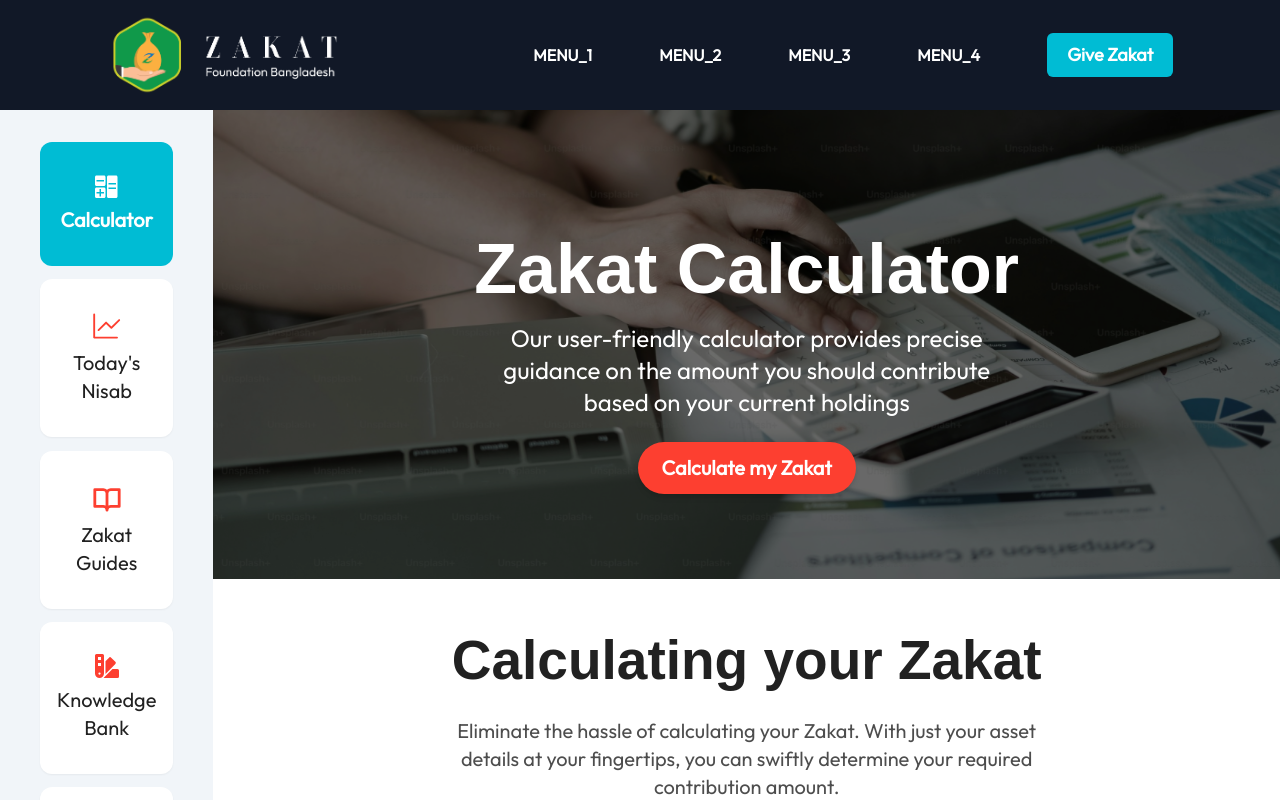
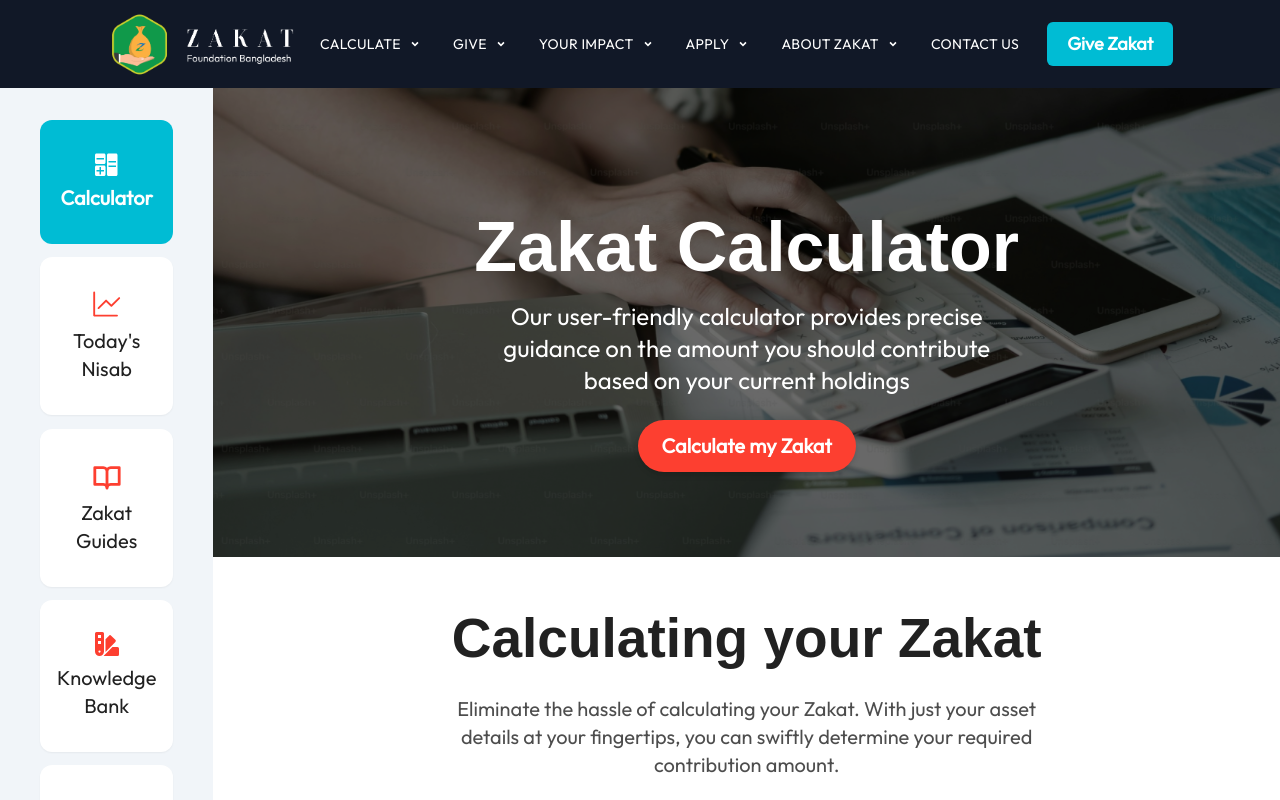
Before and after one commit to Shubhra-dev/Zakat-foundation, a React (Vite) app: page /calculate in a window 1280 px wide. Shown: the top 800 px of the page. Built offline with nearby package versions, Linux system fonts and the light colour scheme; a web font is replaced by a local one.

Commit message:
Your Impact full page with all sections, header revised with all dropdown menu,navigation added

```diff
--- a/src/App.jsx
+++ b/src/App.jsx
@@ -8,7 +8,7 @@ import AskQuestion from "./calculate/askQuestion/AskQuestion";
 import GiveZakat from "./give/giveZakat/GiveZakat";
 import Sadaqah from "./give/giveSadaqah/Sadaqah";
 import GivingFAQ from "./give/givingfaq/GivingFAQ";
-import ImpactSories from "./impact/impactStories/ImpactSories";
+import YourImpact from "./impact/impactStories/YourImpact";
 
 const router = createBrowserRouter([
   {
@@ -47,8 +47,8 @@ const router = createBrowserRouter([
         element: <GivingFAQ />,
       },
       {
-        path: "/impact_stories",
-        element: <ImpactSories />,
+        path: "/your_impact",
+        element: <YourImpact />,
       },
     ],
   },
--- a/src/calculate/CalculateLaoyout.jsx
+++ b/src/calculate/CalculateLaoyout.jsx
@@ -10,21 +10,29 @@ function CalculateLaoyout({ children, tab }) {
   return (
     <EqualHeightFlexContainer>
       <div className="w-1/6 bg-slate-100 px-10 pt-8 h-full flex-grow">
-        <MenuItem text={"Calculator"} active={tab === 1}>
+        <MenuItem text={"Calculator"} active={tab === 1} link={"calculate"}>
           <ImCalculator
             className={`text-2xl ${
               tab === 1 ? "text-primary" : "text-accentRed"
             }`}
           />
         </MenuItem>
-        <MenuItem text={"Today's Nisab"} active={tab === 2}>
+        <MenuItem
+          text={"Today's Nisab"}
+          active={tab === 2}
+          link={"todays_nisab"}
+        >
           <GoGraph
             className={`text-3xl ${
               tab === 2 ? "text-primary" : "text-accentRed"
             }`}
           />
         </MenuItem>
-        <MenuItem text={"Zakat Guides"} active={tab === 3}>
+        <MenuItem
+          text={"Zakat Guides"}
+          active={tab === 3}
+          link={"zakat_guides"}
+        >
           <PiBookOpenBold
             className={`text-3xl ${
               tab === 3 ? "text-primary" : "text-accentRed"
@@ -38,7 +46,11 @@ function CalculateLaoyout({ children, tab }) {
             }`}
           />
         </MenuItem>
-        <MenuItem text={"Ask a Question"} active={tab === 5}>
+        <MenuItem
+          text={"Ask a Question"}
+          active={tab === 5}
+          link={"ask_a_question"}
+        >
           <TbMessage2Question
             className={`text-2xl ${
               tab === 5 ? "text-primary" : "text-accentRed"
--- a/src/calculate/MenuItem.jsx
+++ b/src/calculate/MenuItem.jsx
@@ -1,6 +1,14 @@
-function MenuItem({ text, active, children }) {
+import { useNavigate } from "react-router-dom";
+
+function MenuItem({ text, active, children, link }) {
+  const navigate = useNavigate();
+  function handleClick() {
+    if (!link) return;
+    navigate(`/${link}`);
+  }
   return (
     <div
+      onClick={handleClick}
       className={`flex flex-col  justify-center items-center ${
         active
           ? "bg-accentCyan text-primary font-semibold"
--- a/src/give/GiveLayout.jsx
+++ b/src/give/GiveLayout.jsx
@@ -10,14 +10,18 @@ function GiveLayout({ children, tab }) {
   return (
     <EqualHeightFlexContainer>
       <div className="w-1/6 bg-slate-100 px-10 pt-8 h-full flex-grow">
-        <MenuItem text={"Give Zakat"} active={tab === 1}>
+        <MenuItem text={"Give Zakat"} active={tab === 1} link={"give_zakat"}>
           <FaHandHoldingDollar
             className={`text-2xl ${
               tab === 1 ? "text-primary" : "text-accentRed"
             }`}
           />
         </MenuItem>
-        <MenuItem text={"Give Sadaqah"} active={tab === 2}>
+        <MenuItem
+          text={"Give Sadaqah"}
+          active={tab === 2}
+          link={"give_sadaqah"}
+        >
           <FaHandHoldingMedical
             className={`text-3xl ${
               tab === 2 ? "text-primary" : "text-accentRed"
@@ -31,7 +35,7 @@ function GiveLayout({ children, tab }) {
             }`}
           />
         </MenuItem>
-        <MenuItem text={"Giving FAQ's"} active={tab === 4}>
+        <MenuItem text={"Giving FAQ's"} active={tab === 4} link={"giving_faq"}>
           <TbLocationQuestion
             className={`text-2xl ${
               tab === 4 ? "text-primary" : "text-accentRed"
--- a/src/impact/ImpactLayout.jsx
+++ b/src/impact/ImpactLayout.jsx
@@ -4,36 +4,36 @@ import MenuItem from "../calculate/MenuItem";
 import { PiFlowerBold } from "react-icons/pi";
 import { GiRecycle } from "react-icons/gi";
 import { TbSunLow } from "react-icons/tb";
-import { LuFileQuestion } from "react-icons/lu";
+import { LuHeartHandshake } from "react-icons/lu";
 
 function ImpactLayout({ children, tab }) {
   return (
     <EqualHeightFlexContainer>
       <div className="w-1/6 bg-slate-100 px-10 pt-8 h-full flex-grow">
-        <MenuItem text={"Impact Stories"} active={tab === 1}>
-          <PiFlowerBold
+        <MenuItem text={"Your Impact"} active={tab === 1} link={"your_impact"}>
+          <LuHeartHandshake
             className={`text-2xl ${
               tab === 1 ? "text-primary" : "text-accentRed"
             }`}
           />
         </MenuItem>
-        <MenuItem text={"How You Help"} active={tab === 2}>
-          <GiRecycle
-            className={`text-3xl ${
+        <MenuItem text={"Impact Stories"} active={tab === 2}>
+          <PiFlowerBold
+            className={`text-2xl ${
               tab === 2 ? "text-primary" : "text-accentRed"
             }`}
           />
         </MenuItem>
-        <MenuItem text={"The Need"} active={tab === 3}>
-          <TbSunLow
+        <MenuItem text={"How You Help"} active={tab === 3}>
+          <GiRecycle
             className={`text-3xl ${
               tab === 3 ? "text-primary" : "text-accentRed"
             }`}
           />
         </MenuItem>
-        <MenuItem text={"Giving FAQ's"} active={tab === 4}>
-          <LuFileQuestion
-            className={`text-2xl ${
+        <MenuItem text={"The Need"} active={tab === 4}>
+          <TbSunLow
+            className={`text-3xl ${
               tab === 4 ? "text-primary" : "text-accentRed"
             }`}
           />
--- a/src/impact/impactStories/ImpactSories.jsx
+++ b/src/impact/impactStories/YourImpact.jsx
@@ -4,7 +4,7 @@ import ImpactNumbers from "../ImpactNumbers";
 import ImpactHero from "./ImpactHero";
 import Reasons from "./Reasons";
 
-function ImpactSories() {
+function YourImpact() {
   return (
     <ImpactLayout tab={1}>
       <ImpactHero />
@@ -25,4 +25,4 @@ function ImpactSories() {
   );
 }
 
-export default ImpactSories;
+export default YourImpact;
--- a/src/ui/AppLayout.jsx
+++ b/src/ui/AppLayout.jsx
@@ -6,7 +6,7 @@ function AppLayout() {
   return (
     <div className="font-outfit">
       <Header />
-      <div className="w-full h-[110px]"></div>
+      <div className="w-full h-[88px]"></div>
       <Outlet />
       <Footer />
     </div>
--- a/src/ui/Header.jsx
+++ b/src/ui/Header.jsx
@@ -1,17 +1,82 @@
 import Button from "./Button";
 import logo from "../assets/logo.png";
+import MenuItemHeader from "./MenuItemHeader";
+import { useNavigate } from "react-router-dom";
+const menu = [
+  {
+    id: "1",
+    title: "calculate",
+    subMenu: [
+      "calculator",
+      "today's nisab",
+      "zakat guides",
+      "knowledge bank",
+      "ask a question",
+    ],
+    link: ["calculate", "todays_nisab", "zakat_guides", "", "ask_a_question"],
+  },
+  {
+    id: "2",
+    title: "give",
+    subMenu: [
+      "give zakat",
+      "give sadaqah",
+      "give by bank & check",
+      "giving faq's",
+    ],
+    link: ["give_zakat", "give_sadaqah", "", "giving_faq"],
+  },
+  {
+    id: "3",
+    title: "your impact",
+    subMenu: ["your impact", "impact stories", "how you help", "the need"],
+    link: ["your_impact", "", "", ""],
+  },
+  {
+    id: "4",
+    title: "apply",
+    subMenu: [
+      "apply for help",
+      "hardship relief fund",
+      "housing fund",
+      "work & education fund",
+    ],
+    link: ["", "", "", ""],
+  },
+  {
+    id: "5",
+    title: "about zakat",
+    subMenu: [
+      "about zakat",
+      "purpose of zakat",
+      "how zakat works",
+      "community hub",
+    ],
+    link: ["", "", "", ""],
+  },
+];
 function Header() {
+  const navigate = useNavigate();
   return (
-    <div className="w-full h-[110px] bg-gray-900 fixed top-0 left-0 z-50">
+    <div className="w-full h-[88px] bg-gray-900 fixed top-0 left-0 z-50">
       <div className="w-5/6 h-full m-auto flex justify-between items-center text-primary">
-        <div className="w-2/5">
-          <img src={logo} alt="logo" className="h-[80px]" />
+        <div className="w-1/5 ">
+          <img
+            src={logo}
+            alt="logo"
+            className="h-[65px] cursor-pointer"
+            onClick={() => navigate("/")}
+          />
         </div>
-        <div className="w-3/5 flex justify-between items-center text-primary lext-lg font-semibold uppercase leading-snug">
-          <h2>Menu_1</h2>
-          <h2>Menu_2</h2>
-          <h2>Menu_3</h2>
-          <h2>Menu_4</h2>
+        <div className="w-4/5 laptop:w-3/5 flex justify-between items-center text-primary leading-tight">
+          {menu.map((item) => (
+            <MenuItemHeader item={item} key={item.id} />
+          ))}
+          <div className="cursor-pointer">
+            <h4 className="text-sm uppercase font-normal tracking-wide hover:text-accentCyan">
+              Contact Us
+            </h4>
+          </div>
           <Button bg={"bg-accentCyan"}>give zakat</Button>
         </div>
       </div>
--- /dev/null
+++ b/src/ui/MenuItemHeader.jsx
@@ -0,0 +1,40 @@
+import { RiArrowDropDownLine } from "react-icons/ri";
+import { useState } from "react";
+import { useNavigate } from "react-router-dom";
+function MenuItemHeader({ item }) {
+  const [hover, setHover] = useState("");
+  const navigate = useNavigate();
+  function handleClick(nav) {
+    if (nav === "") return;
+    navigate(`/${nav}`);
+  }
+  return (
+    <div
+      className="relative"
+      onMouseEnter={() => setHover(item.id)}
+      onMouseLeave={() => setHover("")}
+    >
+      <div className="flex gap-1 cursor-pointer items-center">
+        <h4 className="text-sm uppercase font-normal tracking-wide">
+          {item.title}
+        </h4>
+        <RiArrowDropDownLine className="text-xl" />
+      </div>
+      {hover === item.id && (
+        <div className="absolute bg-primary text-secondary w-max rounded-md p-2">
+          {item.subMenu.map((menu, index) => (
+            <h4
+              key={index}
+              onClick={() => handleClick(item.link[index])}
+              className="text-sm uppercase font-normal tracking-wide p-2 rounded-md cursor-pointer hover:bg-accentCyan hover:text-primary"
+            >
+              {menu}
+            </h4>
+          ))}
+        </div>
+      )}
+    </div>
+  );
+}
+
+export default MenuItemHeader;
--- a/tailwind.config.js
+++ b/tailwind.config.js
@@ -16,6 +16,9 @@ export default {
         pally: ["Pally", "sans-serif"],
         outfit: ["Outfit", "sans-serif"],
       },
+      screens: {
+        laptop: "1300px",
+      },
     },
   },
   plugins: [],
```
